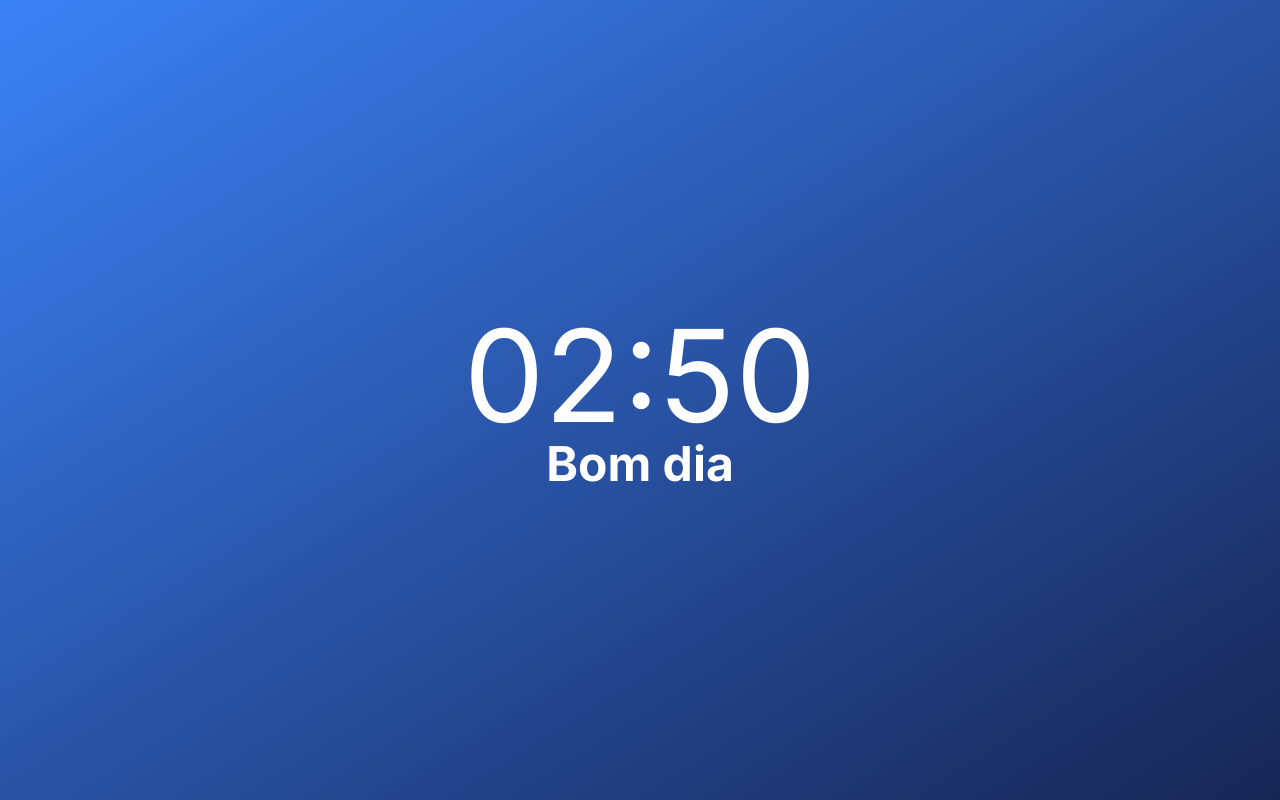
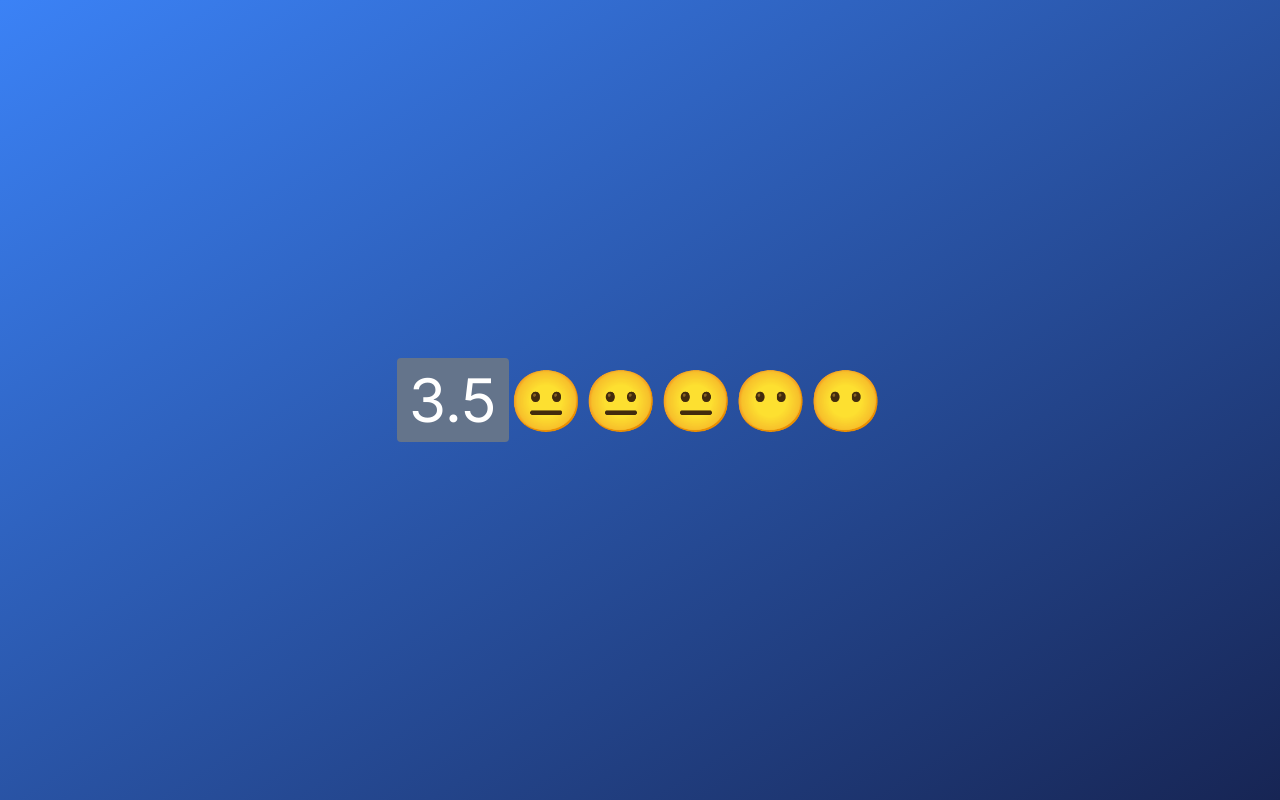
Before and after one commit to ClaudineRoberto/curso-react, a Next.js app in the folder react-primeiro-projeto/: page / in a window 1280 px wide. Built offline with nearby package versions, Linux system fonts and the light colour scheme.

Commit message:
exercicio de rating com emojis

```diff
--- /dev/null
+++ b/react-primeiro-projeto/src/app/components/EmojiRating.tsx
@@ -0,0 +1,22 @@
+type Props = {
+    rate: number;
+};
+
+export const EmojiRating = ({ rate }: Props) => {
+
+    if (rate < 0) rate = 0;
+    if (rate > 5) rate = 5;
+
+    const rateInt = Math.floor(rate);
+
+    let stars = [" ","🤬","😡","😐","🙂","😍"];
+
+
+return (
+        <>
+
+            <div className="text-6xl bg-slate-500 rounded p-3">{rate.toFixed(1)}</div>
+            <div className="text-6xl">{stars[rateInt].repeat(rateInt)}{"😶".repeat(5 - rateInt)}</div>
+        </>
+    );
+};
--- a/react-primeiro-projeto/src/app/page.tsx
+++ b/react-primeiro-projeto/src/app/page.tsx
@@ -1,23 +1,9 @@
-const currentTime =  new Date().toLocaleTimeString("pt-br", {
-  hour: "2-digit",
-  minute: "2-digit",
-});
-
-const greeting = () => {
-   if (currentTime >= "0" && currentTime < "12") {
-     return "Bom dia";
-   } else if (currentTime >= "12" && currentTime < "18") {
-     return "Boa tarde";
-   } else {
-     return "Boa noite";
-   }
-    };
+import { EmojiRating } from "./components/EmojiRating";
 
 const Page = () => {
   return (
-    <div className="bg-gradient-to-br from-blue-500 to-blue-950 text-white w-screen h-screen flex flex-col items-center justify-center">
-      <div className='text-9xl'>{currentTime}</div>
-      <div className='text-5xl font-bold'>{greeting()}</div>
+    <div className="bg-gradient-to-br from-blue-500 to-blue-950 text-white w-screen h-screen flex items-center justify-center">
+      <EmojiRating rate={3.45} />
     </div>
   );
 };
```
